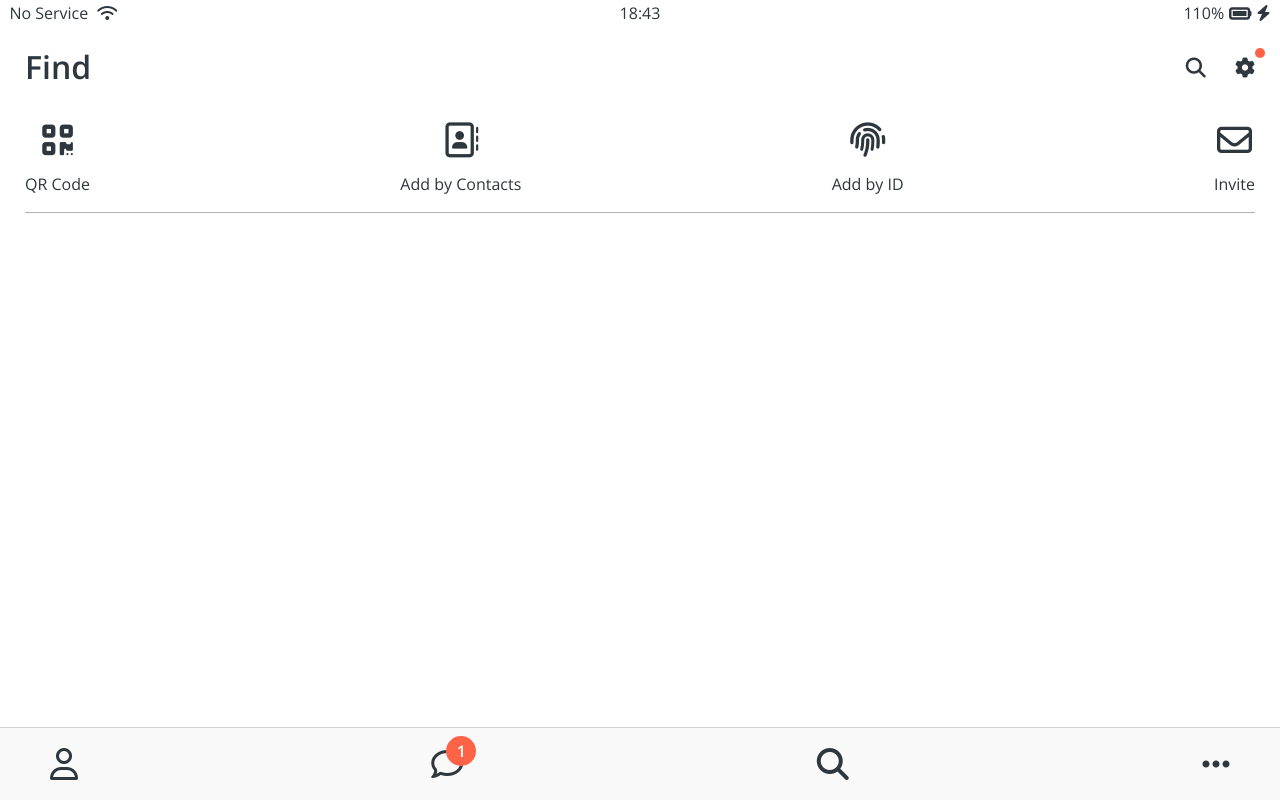
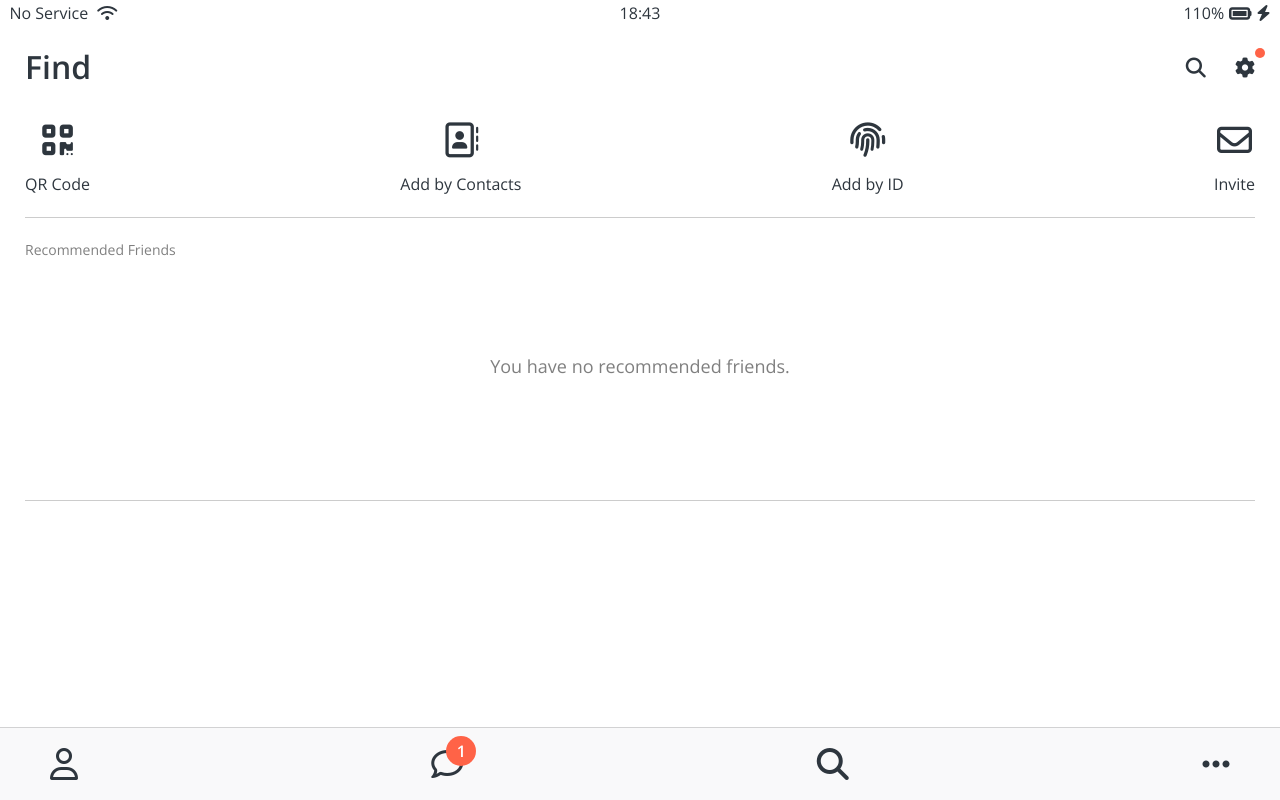
Before and after one commit to DonggiChae/kokoa-clone, a plain HTML site: page find.html in a window 1280 px wide. Drawn offline with nearby package versions, Linux system fonts and the light colour scheme.

Commit message:
Find Screen Part Two

```diff
--- a/css/screens/find.css
+++ b/css/screens/find.css
@@ -1,14 +1,12 @@
 .find-icons {
   display: flex;
   justify-content: space-between;
-  border-bottom: 1px solid rgba(0, 0, 0, 0.3);
 }
 
 .find-icons__icon {
   display: flex;
   flex-direction: column;
   align-items: center;
-  margin-bottom: 20px;
 }
 
 .find-icons__icon i {
@@ -18,3 +16,22 @@
 .find-icons__icon span {
   margin-top: 18px;
 }
+
+.recommended-friends {
+  margin: 25px 0px;
+  padding: 25px 0px;
+  border-top: var(--main-border);
+  border-bottom: var(--main-border);
+}
+.recommended-friends__title {
+  font-size: 14px;
+  color: rgba(0, 0, 0, 0.5);
+}
+
+.recommended-friends span {
+  margin: 100px 0;
+  display: block;
+  text-align: center;
+  font-size: 18px;
+  color: rgba(0, 0, 0, 0.5);
+}
--- a/css/screens/friends.css
+++ b/css/screens/friends.css
@@ -18,7 +18,7 @@
 
 .friends-screen__channel {
   margin-top: 25px;
-  border-top: 1px solid rgba(0, 0, 0, 0.2);
+  border-top: var(--main-border);
   padding-top: 15px;
 }
 
--- a/css/variables.css
+++ b/css/variables.css
@@ -1,4 +1,5 @@
 :root {
   --yellow: #fae100;
   --horizontal-space: 25px;
+  --main-border: 1px solid rgba(0, 0, 0, 0.2);
 }
--- a/find.html
+++ b/find.html
@@ -52,6 +52,10 @@
           <span>Invite</span>
         </div>
       </div>
+      <div class="recommended-friends">
+        <h6 class="recommended-friends__title">Recommended Friends</h6>
+        <span>You have no recommended friends.</span>
+      </div>
     </main>
 
     <nav class="nav">
```
